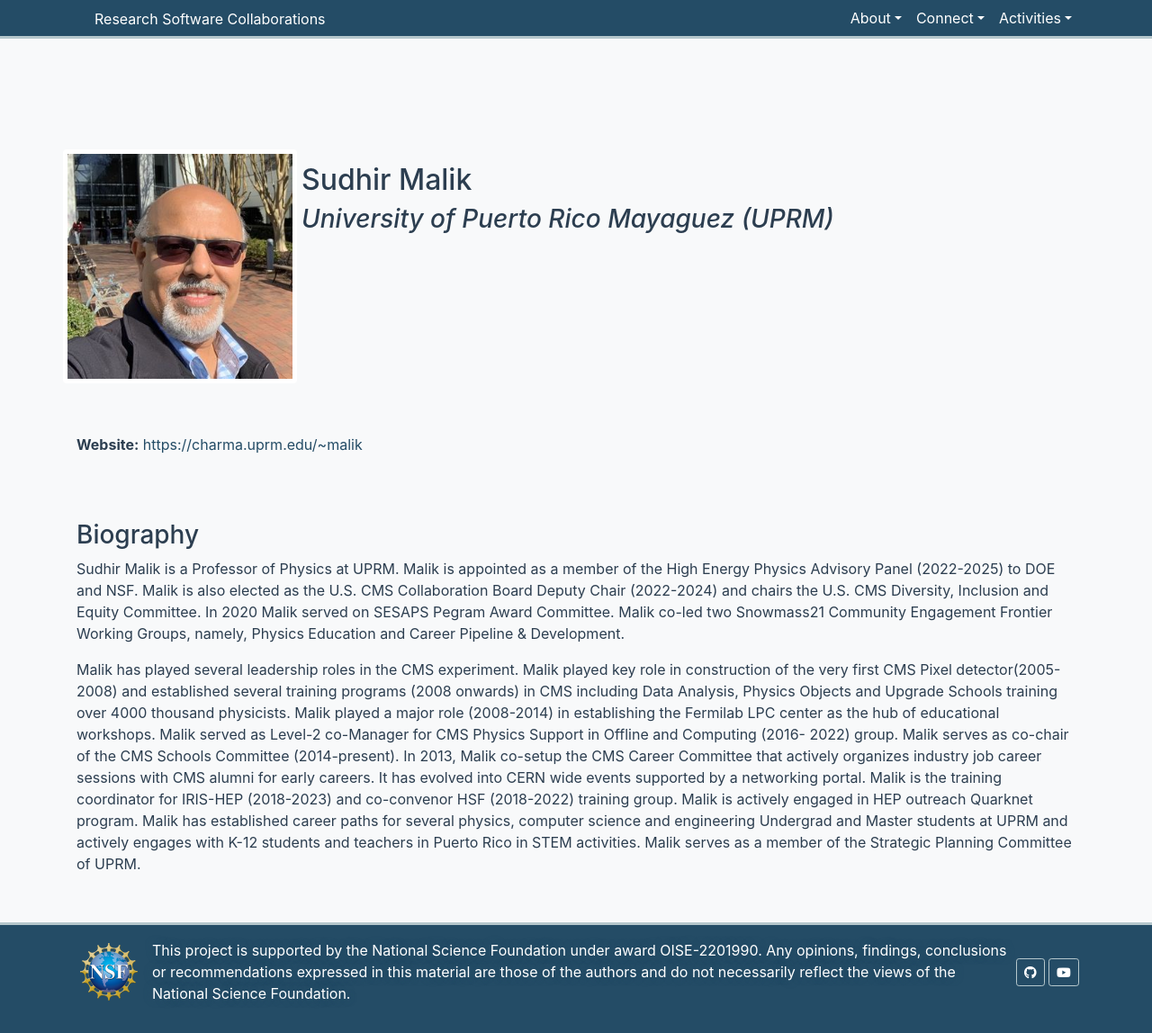
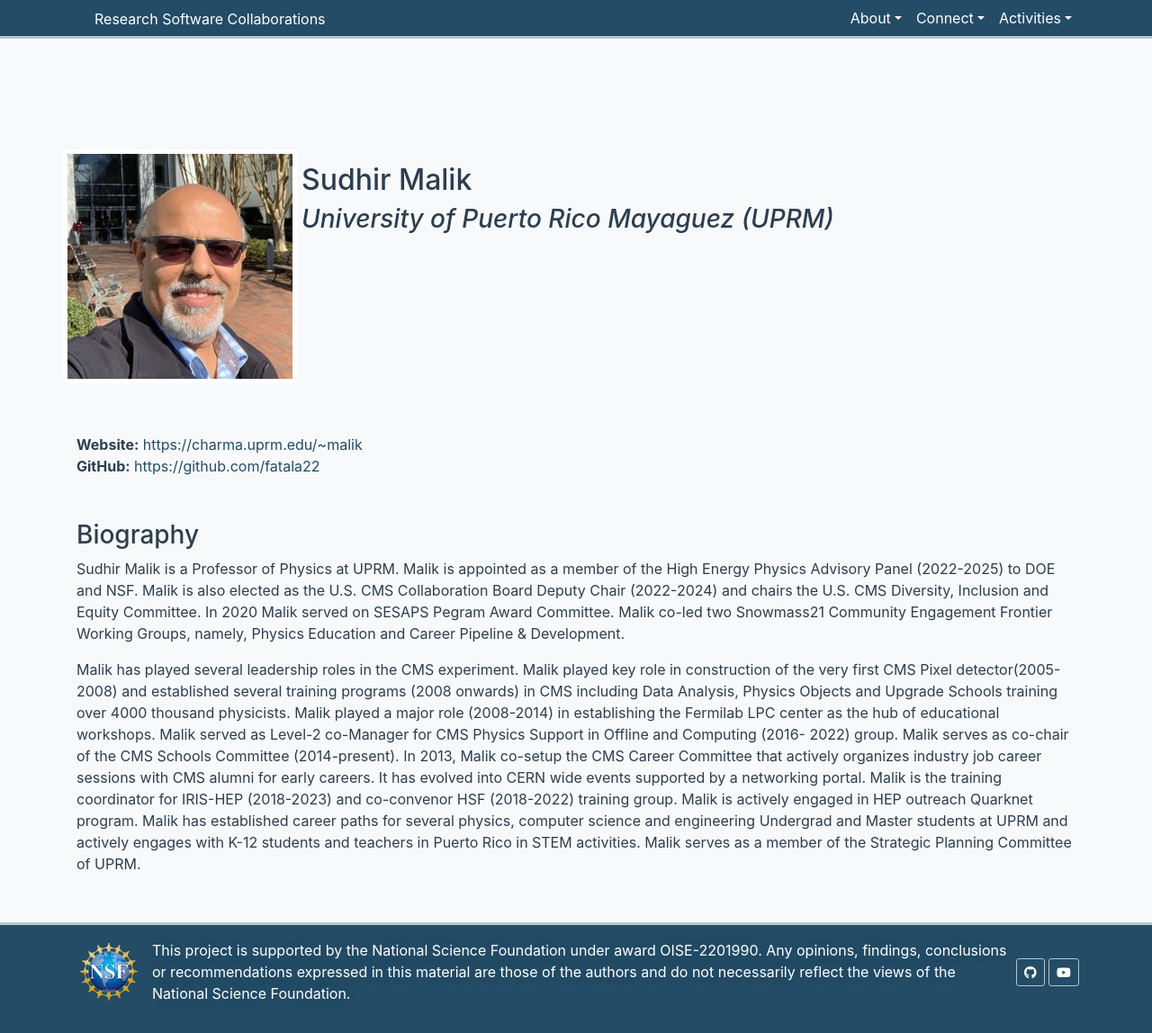
Before and after one commit to research-software-collaborations/research-software-collaborations.github.io, a Jekyll site: the page built from _collaborators/fatala22.md, in a window 1280 px wide and 1148 px high. Shown: the whole window at 90% size. Built offline with Jekyll 4.4.1, drawn with Linux system fonts in a browser that asks for light colours; cached includes are drawn as plain includes.

Commit message:
add github-username

```diff
--- a/_collaborators/fatala22.md
+++ b/_collaborators/fatala22.md
@@ -11,6 +11,7 @@ photo: /assets/images/team/Sudhir-Malik.jpg
 shortname: fatala22
 title:
 website: https://charma.uprm.edu/~malik
+github-username: fatala22
 presentations:
 ---
 ### Biography
```
